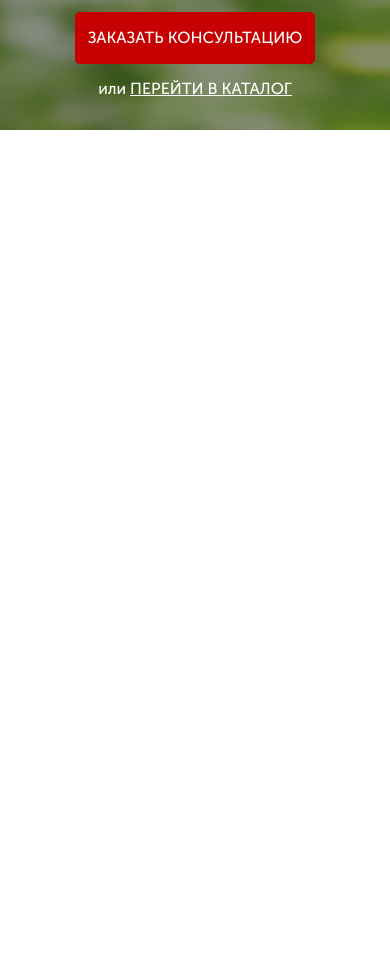
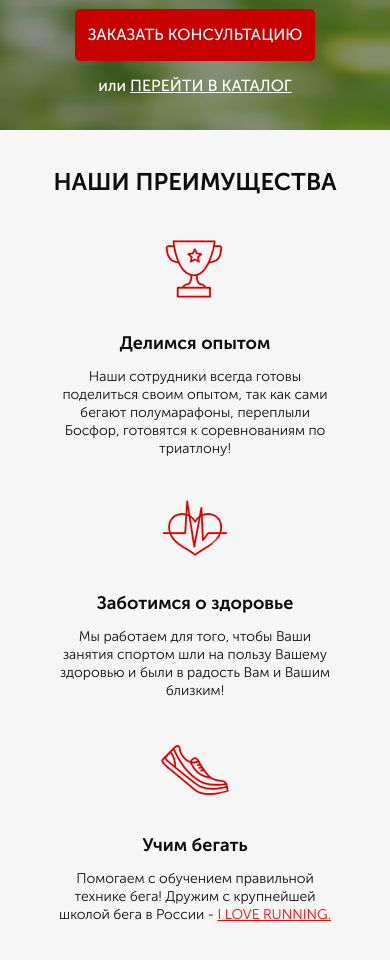
Before and after one commit to AfoninSergey/Pulsometers, a website: page index.html in a window 390 px wide. Shown: the part 520-1480 px from the top of the page. Before the commit the page ends 844 px from the top, so only its background shows below. Drawn offline with Linux system fonts and the light colour scheme.

Commit message:
Added and adapted Advantages section

```diff
--- a/index.html
+++ b/index.html
@@ -4,7 +4,10 @@
         <meta charset="UTF-8" />
         <meta name="viewport" content="width=device-width, initial-scale=1.0" />
         <meta name="keywords" content="Pulsometers cite RunSmart" />
-        <meta name="description" content="Pulsometers training project RunSmart" />
+        <meta
+            name="description"
+            content="Pulsometers training project RunSmart"
+        />
         <title>RunSmart</title>
         <link rel="stylesheet" href="css/bootstrap-reboot.min.css" />
         <link rel="stylesheet" href="css/fonts.css" />
@@ -63,5 +66,39 @@
                 </div>
             </div>
         </section>
+        <section class="advantages">
+            <div class="container">
+                <h2 class="advantages__header">Наши преимущества</h2>
+                <div class="advantages__items">
+                    <div class="advantages__item">
+                        <img src="img/icons/cup_icon.jpg" alt="cup_icon" />
+                        <h3>Делимся опытом</h3>
+                        <p>
+                            Наши сотрудники всегда готовы поделиться своим
+                            опытом, так как сами бегают полумарафоны, переплыли
+                            Босфор, готовятся к соревнованиям по триатлону!
+                        </p>
+                    </div>
+                    <div class="advantages__item">
+                        <img src="img/icons/heart_icon.png" alt="heart_icon" />
+                        <h3>Заботимся о здоровье</h3>
+                        <p>
+                            Мы работаем для того, чтобы Ваши занятия спортом шли
+                            на пользу Вашему здоровью и были в радость Вам и
+                            Вашим близким!
+                        </p>
+                    </div>
+                    <div class="advantages__item">
+                        <img src="img/icons/shoe_icon.png" alt="shoe_icon" />
+                        <h3>Учим бегать</h3>
+                        <p>
+                            Помогаем с обучением правильной технике бега! Дружим
+                            с крупнейшей школой бега в России -
+                            <u>I Love Running.</u>
+                        </p>
+                    </div>
+                </div>
+            </div>
+        </section>
     </body>
 </html>
--- a/sass/base/_variables.sass
+++ b/sass/base/_variables.sass
@@ -1,2 +1,3 @@
 $red: #c70101
 $d_white: #e4e4e4
+$dark: #0D0D0D
--- /dev/null
+++ b/sass/blocks/_advantages.sass
@@ -0,0 +1,32 @@
+.advantages
+    min-height: 473px
+    padding: 70px 0 65px
+    background-color: #F6F6F6
+    color: $dark
+    &__header
+        font-size: 30px
+        font-weight: 700
+        text-align: center
+        text-transform: uppercase
+        +lh
+    &__items
+        margin-top: 60px
+        display: flex
+        justify-content: space-between
+    &__item
+        max-width: 275px
+        text-align: center
+        h3
+            margin-top: 42px
+            font-weight: 700
+            font-size: 18px
+            +lh
+        p
+            margin-top: 21px
+            font-size: 14px
+            font-weight: 300
+            line-height: 18px
+            u
+                color: #ff0000
+                text-decoration: underline
+                text-transform: uppercase
--- /dev/null
+++ b/sass/blocks/_advantages_media.sass
@@ -0,0 +1,34 @@
+@media ( max-width:  1199px)
+    .advantages
+        min-height: 423px
+        padding: 60px 0 45px
+        &__items
+            margin-top: 50px
+        &__item
+            max-width: 230px
+            h3
+                margin-top: 30px
+            p
+                margin-top: 16px
+@media ( max-width:  991px)
+    .advantages
+        min-height: 373px
+        padding: 40px 0 35px
+        &__header
+            font-size: 25px
+        &__items
+            margin-top: 20px
+            flex-wrap: wrap
+            justify-content: center
+        &__item
+            margin: 20px 25px 0
+@media ( max-width:  767px)
+    .advantages
+        &__item
+            max-width: 300px
+            margin-left: 10px
+            margin-right: 10px
+@media ( max-width:  575px)
+    .advantages
+        &__header
+            font-size: 24px
--- a/sass/blocks/_header_media.sass
+++ b/sass/blocks/_header_media.sass
@@ -16,7 +16,7 @@
         flex-wrap: wrap
         justify-content: space-around
         &__call
-            margin-top: 9px
+            margin-top: 6px
             width: 100%
             display: flex
             align-items: center
--- a/sass/style.sass
+++ b/sass/style.sass
@@ -1,16 +1,19 @@
 *
     font-family: 'Museo Sans Cyrl', sans-serif
 .container
-    max-width: 950px
+    max-width: 955px
     margin: 0 auto
 
 @import 'base/variables'
 @import 'base/mixins'
+@import 'blocks/buttons'
 @import 'blocks/promo'
 @import 'blocks/promo_media'
 @import 'blocks/header'
 @import 'blocks/header_media'
-@import 'blocks/buttons'
+@import 'blocks/advantages'
+@import 'blocks/advantages_media'
+
 
 @media ( max-width:  1199px)
     .container
```
Also changed, not shown: css/style.min.css, 1 other file.
